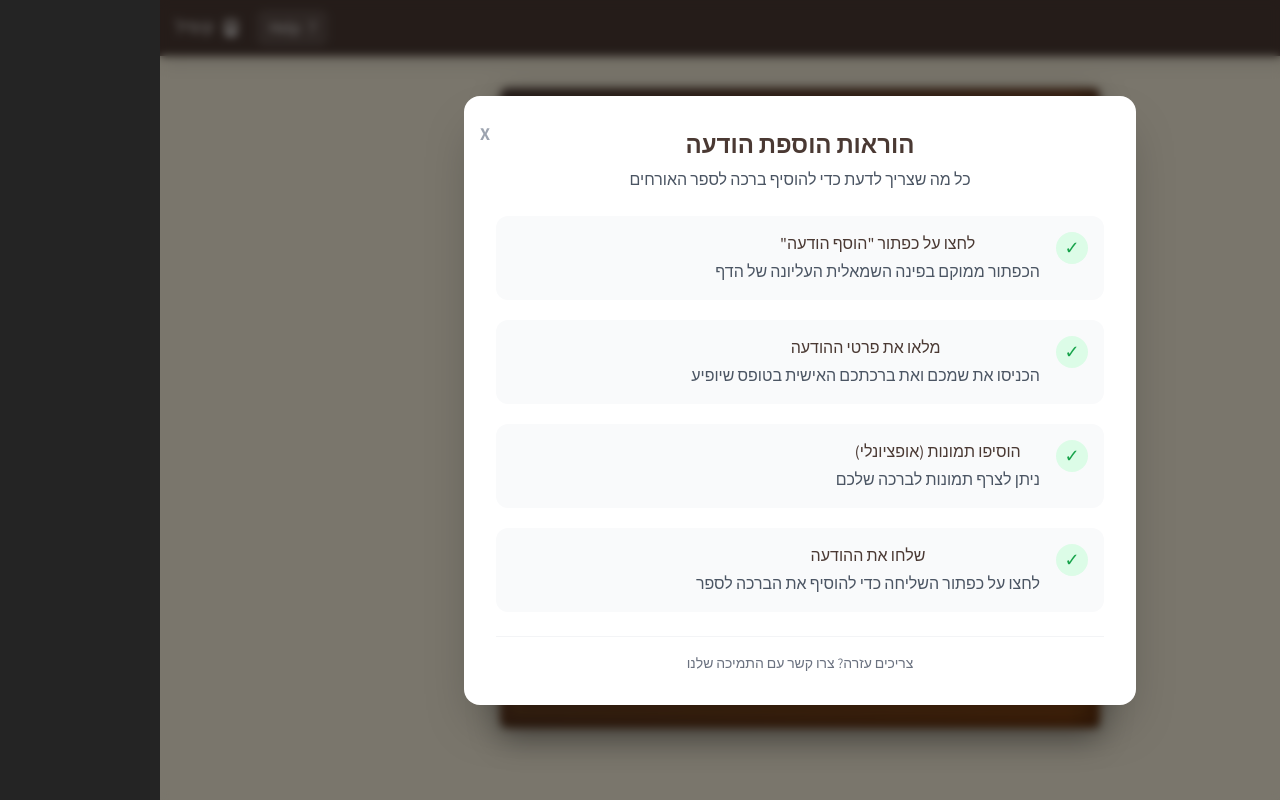
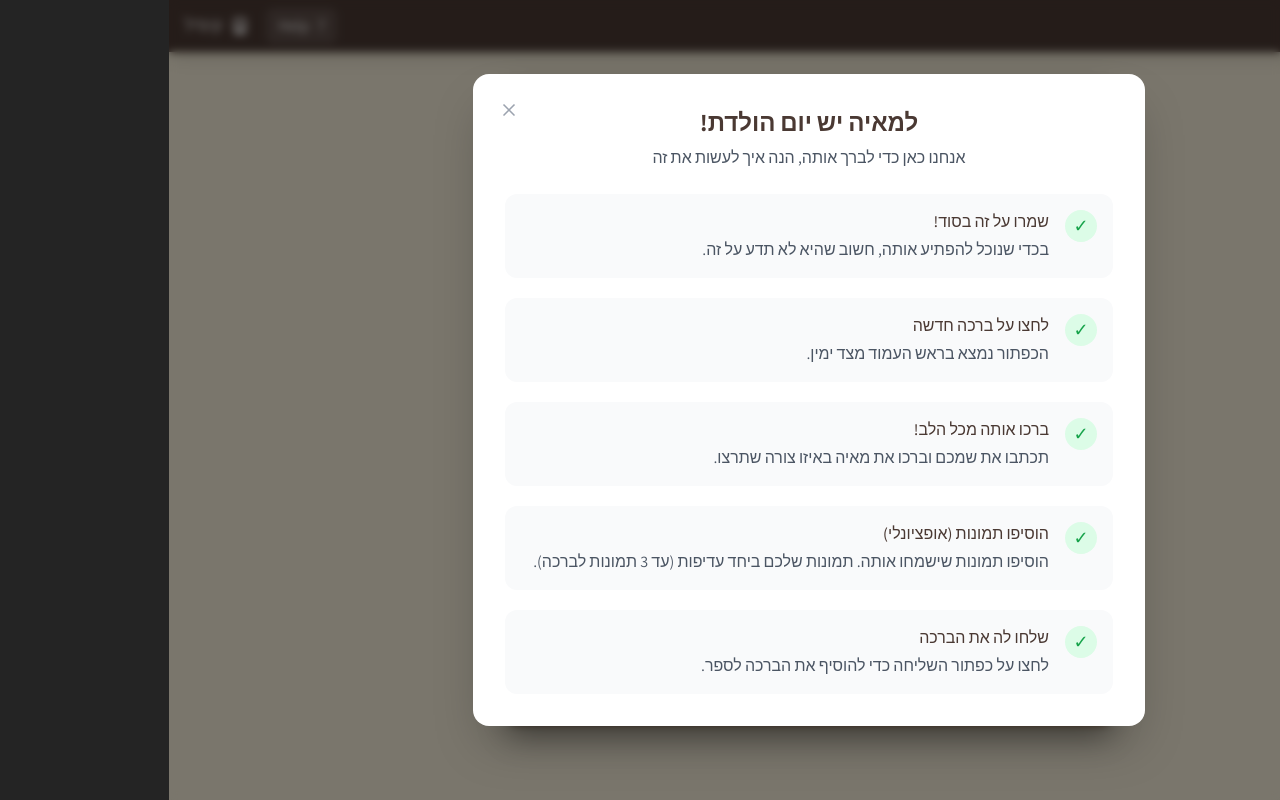
Before and after one commit to amirgal/mayush, a React (Vite) app: page / in a window 1280 px wide. Both pictures are taken after a click on the button "Show instructions". Built offline with nearby package versions, Linux system fonts and the light colour scheme; no server answers.

Commit message:
style: update add message button with new design and icon in header

```diff
--- a/src/components/common/InfoModal.tsx
+++ b/src/components/common/InfoModal.tsx
@@ -47,25 +47,28 @@ const InfoModal: FC<InfoModalProps> = ({ isOpen, onClose }) => {
           >
             <button
               onClick={onClose}
-              className="absolute top-4 left-4 text-gray-400 hover:text-gray-600 transition-colors p-2 -ml-2 rounded-full hover:bg-gray-100"
+              className="absolute top-4 left-4 text-gray-400 hover:text-gray-600 transition-colors rounded-full hover:bg-gray-100 w-10 h-10 flex items-center justify-center"
               aria-label="Close modal"
             >
-              <span className="text-lg font-bold">X</span>
+              <svg xmlns="http://www.w3.org/2000/svg" width="20" height="20" viewBox="0 0 24 24" fill="none" stroke="currentColor" strokeWidth="2" strokeLinecap="round" strokeLinejoin="round">
+                <line x1="18" y1="6" x2="6" y2="18"></line>
+                <line x1="6" y1="6" x2="18" y2="18"></line>
+              </svg>
             </button>
 
             <div className="space-y-6">
               <div className="text-center">
-                <h2 className="text-2xl font-bold text-book-dark mb-2">הוראות הוספת הודעה</h2>
-                <p className="text-gray-600">כל מה שצריך לדעת כדי להוסיף ברכה לספר האורחים</p>
+                <h2 className="text-2xl font-bold text-book-dark mb-2">למאיה יש יום הולדת!</h2>
+                <p className="text-gray-600">אנחנו כאן כדי לברך אותה, הנה איך לעשות את זה</p>
               </div>
 
               <div className="space-y-5">
                 <div className="flex items-start gap-4 p-4 bg-gray-50 rounded-xl hover:bg-gray-100 transition-colors">
                   <CheckCircle />
                   <div>
-                    <h3 className="font-medium text-book-dark">לחצו על כפתור "הוסף הודעה"</h3>
+                    <h3 className="font-medium text-book-dark text-right">שמרו על זה בסוד!</h3>
                     <p className="text-gray-600 mt-1 text-right">
-                      הכפתור ממוקם בפינה השמאלית העליונה של הדף
+                      בכדי שנוכל להפתיע אותה, חשוב שהיא לא תדע על זה.
                     </p>
                   </div>
                 </div>
@@ -73,9 +76,9 @@ const InfoModal: FC<InfoModalProps> = ({ isOpen, onClose }) => {
                 <div className="flex items-start gap-4 p-4 bg-gray-50 rounded-xl hover:bg-gray-100 transition-colors">
                   <CheckCircle />
                   <div>
-                    <h3 className="font-medium text-book-dark">מלאו את פרטי ההודעה</h3>
+                    <h3 className="font-medium text-book-dark text-right">לחצו על ברכה חדשה</h3>
                     <p className="text-gray-600 mt-1 text-right">
-                      הכניסו את שמכם ואת ברכתכם האישית בטופס שיופיע
+                      הכפתור נמצא בראש העמוד מצד ימין.
                     </p>
                   </div>
                 </div>
@@ -83,9 +86,18 @@ const InfoModal: FC<InfoModalProps> = ({ isOpen, onClose }) => {
                 <div className="flex items-start gap-4 p-4 bg-gray-50 rounded-xl hover:bg-gray-100 transition-colors">
                   <CheckCircle />
                   <div>
-                    <h3 className="font-medium text-book-dark">הוסיפו תמונות (אופציונלי)</h3>
+                    <h3 className="font-medium text-book-dark text-right">ברכו אותה מכל הלב!</h3>
                     <p className="text-gray-600 mt-1 text-right">
-                      ניתן לצרף תמונות לברכה שלכם
+                      תכתבו את שמכם וברכו את מאיה באיזו צורה שתרצו.
+                    </p>
+                  </div>
+                </div>
+                <div className="flex items-start gap-4 p-4 bg-gray-50 rounded-xl hover:bg-gray-100 transition-colors">
+                  <CheckCircle />
+                  <div>
+                    <h3 className="font-medium text-book-dark text-right">הוסיפו תמונות (אופציונלי)</h3>
+                    <p className="text-gray-600 mt-1 text-right">
+                      הוסיפו תמונות שישמחו אותה. תמונות שלכם ביחד עדיפות (עד 3 תמונות לברכה).
                     </p>
                   </div>
                 </div>
@@ -93,19 +105,14 @@ const InfoModal: FC<InfoModalProps> = ({ isOpen, onClose }) => {
                 <div className="flex items-start gap-4 p-4 bg-gray-50 rounded-xl hover:bg-gray-100 transition-colors">
                   <CheckCircle />
                   <div>
-                    <h3 className="font-medium text-book-dark">שלחו את ההודעה</h3>
+                    <h3 className="font-medium text-book-dark text-right">שלחו לה את הברכה</h3>
                     <p className="text-gray-600 mt-1 text-right">
-                      לחצו על כפתור השליחה כדי להוסיף את הברכה לספר
+                      לחצו על כפתור השליחה כדי להוסיף את הברכה לספר.
                     </p>
                   </div>
                 </div>
               </div>
 
-              <div className="pt-4 mt-6 border-t border-gray-100 text-center">
-                <p className="text-sm text-gray-500">
-                  צריכים עזרה? צרו קשר עם התמיכה שלנו
-                </p>
-              </div>
             </div>
           </motion.div>
         </div>
--- a/src/components/layout/Header.tsx
+++ b/src/components/layout/Header.tsx
@@ -41,10 +41,12 @@ const Header: FC<HeaderProps> = ({
                 <button
                   onClick={() => openForm()}
                   onKeyDown={handleKeyDown(() => openForm())}
-                  className="px-4 py-2 bg-book-primary hover:bg-book-primary-dark text-white rounded-lg transition-colors"
+                  className="px-3 py-1 bg-white/10 hover:bg-white/20 text-white rounded-lg transition-colors flex items-center gap-2"
                   aria-label="Add new message"
+                  title="Add new message"
                 >
-                  ברכה חדשה!
+                  <span className="text-lg">+</span>
+                  <span>ברכה חדשה!</span>
                 </button>
               </>
             )}
```
